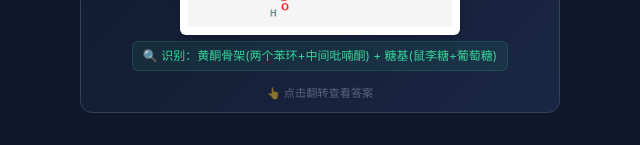
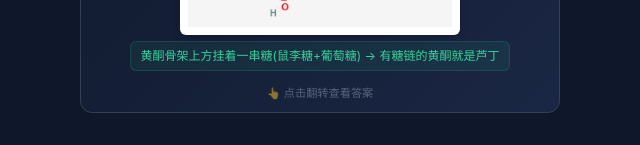
Before and after one commit to jing1312/flashcard-pharm, a plain HTML site: page index.html in a window 1280 px wide. Shown: the part 637-782 px from the top of the page, 320-960 px from the left. Drawn offline with Linux system fonts and the light colour scheme.

Commit message:
feat: 识别要点全部改为形象化描述
- 用视觉比喻替代抽象术语：三节火车、蝴蝶翅膀、蜗牛壳、天线
- 强调视觉区分点：过氧桥、螺缩酮、氧桥、碳苷、四元氧杂环
- 每条tip都指向眼睛该盯的位置和最独特的形状

```diff
--- a/index.html
+++ b/index.html
@@ -491,7 +491,7 @@ const CARDS = [
     tag: "黄酮", chapter: "糖和苷 / 黄酮",
     primary: "黄酮（C6-C3-C6）", secondary: "黄酮(醇)苷",
     activity: "降低毛细血管通透性、维持血管韧性、防治脆性出血",
-    tip: "🔍 识别：黄酮骨架(两个苯环+中间吡喃酮) + 糖基(鼠李糖+葡萄糖)"
+    tip: "黄酮骨架上方挂着一串糖(鼠李糖+葡萄糖) → 有糖链的黄酮就是芦丁"
   },
   {
     id: 2, cid: 5281416, img: "02-esculetin.png",
@@ -499,7 +499,7 @@ const CARDS = [
     tag: "香豆素", chapter: "香豆素",
     primary: "香豆素（苯并α-吡喃酮）", secondary: "简单香豆素",
     activity: "抗菌、抗炎（秦皮抗菌有效成分）",
-    tip: "🔍 识别：苯环并六元内酯环(α-吡喃酮) + 两个相邻酚羟基(6,7位)"
+    tip: "苯环旁边并着一个小六元环(内酯环)，环上两个OH紧挨着 → 香豆素里最简单的"
   },
   {
     id: 3, cid: 3001664, img: "03-schisandrin.png",
@@ -507,7 +507,7 @@ const CARDS = [
     tag: "木脂素", chapter: "木脂素",
     primary: "联苯环辛烯", secondary: "联苯环辛烯类木脂素",
     activity: "保肝、降转氨酶、镇静",
-    tip: "🔍 识别：两个苯环通过八元环连接(联苯环辛烯) + 多个甲氧基"
+    tip: "两个苯环被一个8字形八元环箍在一起(联苯环辛烯)，上面挂着好多OCH₃"
   },
   {
     id: 4, cid: 3220, img: "04-emodin.png",
@@ -515,7 +515,7 @@ const CARDS = [
     tag: "醌类", chapter: "醌类 · 蒽醌",
     primary: "蒽醌（三环线性稠合）", secondary: "羟基蒽醌",
     activity: "泻下、抗菌",
-    tip: "🔍 识别：三个六元环排成一条直线(蒽醌骨架) + 多个酚羟基"
+    tip: "三个六元环排成一条直线(像三节火车)→ 中间环上两个C=O像两只眼睛 → 蒽醌"
   },
   {
     id: 5, cid: 164676, img: "05-tanshinone-iia.png",
@@ -523,7 +523,7 @@ const CARDS = [
     tag: "醌类", chapter: "醌类 · 菲醌",
     primary: "菲醌（菲核邻醌）", secondary: "菲醌(邻醌)",
     activity: "活血化瘀、扩张冠脉、抗心肌缺血",
-    tip: "🔍 识别：菲醌骨架(三个稠合环) + 醌结构(邻位两个C=O) + 呋喃环"
+    tip: "三环弯折排列(非直线！区别蒽醌) + 旁边多长了个呋喃小环(像小尾巴) → 菲醌"
   },
   {
     id: 6, cid: 5280343, img: "06-quercetin.png",
@@ -531,7 +531,7 @@ const CARDS = [
     tag: "黄酮", chapter: "黄酮类",
     primary: "黄酮（C6-C3-C6）", secondary: "黄酮醇",
     activity: "抗氧化、扩张冠脉、降血脂",
-    tip: "🔍 识别：典型黄酮骨架 + 3位有羟基(黄酮醇特征) + 多个酚羟基"
+    tip: "典型黄酮骨架(两苯环+中间吡喃酮) + 3位有个OH → 没糖链的黄酮醇就是槲皮素"
   },
   {
     id: 7, cid: 68827, img: "07-artemisinin.png",
@@ -539,7 +539,7 @@ const CARDS = [
     tag: "萜类", chapter: "萜类 / 挥发油",
     primary: "倍半萜（C₁₅）", secondary: "倍半萜内酯(过氧化物)",
     activity: "抗疟（屠呦呦获诺贝尔奖）",
-    tip: "🔍 识别：⚠️ 过氧桥(O-O)是灵魂！抗疟关键结构 + 内酯环"
+    tip: "⚠️ O—O过氧桥！环上横着一座O-O桥，全天然产物独此一家 → 看到过氧桥就是青蒿素"
   },
   {
     id: 8, cid: 1254, img: "08-menthol.png",
@@ -547,7 +547,7 @@ const CARDS = [
     tag: "萜类", chapter: "单萜 / 挥发油",
     primary: "单萜（C₁₀）", secondary: "环状单萜(醇)",
     activity: "局部清凉、止痛止痒、抗菌",
-    tip: "🔍 识别：简单的六元环 + 一个羟基 + 三个甲基(异丙基)"
+    tip: "极简！就一个六元环+一个OH+三个CH₃ → 考试里最简单的小环就是薄荷醇"
   },
   {
     id: 9, cid: 10494, img: "09-oleanolic-acid.png",
@@ -555,7 +555,7 @@ const CARDS = [
     tag: "三萜", chapter: "三萜 · 五环",
     primary: "五环三萜", secondary: "五环三萜(齐墩果烷型)",
     activity: "保肝、降转氨酶",
-    tip: "🔍 识别：五个稠合六元环(稠密结构) + 一个羧基(COOH)"
+    tip: "密密麻麻五个环挤一起(五环三萜) + 最底下伸出一个COOH → 五环+COOH=齐墩果酸"
   },
   {
     id: 10, cid: 9898279, img: "10-ginsenoside-rb1.png",
@@ -563,7 +563,7 @@ const CARDS = [
     tag: "三萜", chapter: "三萜 · 四环",
     primary: "四环三萜", secondary: "四环三萜(达玛烷型)皂苷",
     activity: "大补元气、抗疲劳、调节免疫",
-    tip: "🔍 识别：达玛烷型四环骨架 + 两条糖链(多个葡萄糖)"
+    tip: "四环骨架+左右各挂一长串糖链(像两只手) → 糖链最多的就是人参皂苷Rb1"
   },
   {
     id: 11, cid: 14982, img: "11-glycyrrhizic-acid.png",
@@ -571,7 +571,7 @@ const CARDS = [
     tag: "三萜", chapter: "三萜皂苷 · 甘草",
     primary: "五环三萜", secondary: "齐墩果烷型三萜皂苷",
     activity: "抗炎、抗溃疡、调节免疫、解毒",
-    tip: "🔍 识别：三萜苷元 + 两个葡萄糖醛酸糖链(双糖)"
+    tip: "五环三萜骨架+挂着两个葡萄糖醛酸(糖链末端有COOH) → 五环+两条酸糖链=甘草酸"
   },
   {
     id: 12, cid: 2724385, img: "12-digoxin.png",
@@ -579,7 +579,7 @@ const CARDS = [
     tag: "甾体", chapter: "甾体 · 强心苷",
     primary: "甾体（环戊烷多氢菲）", secondary: "强心苷",
     activity: "强心、治疗充血性心力衰竭",
-    tip: "🔍 识别：甾体骨架(四个环) + 五元内酯环(C17) + 三分子糖"
+    tip: "甾体四个环+尾巴C17翘起一个五元内酯环(丁烯内酯)+下面挂三串糖 → 强心苷标配"
   },
   {
     id: 13, cid: 99474, img: "13-diosgenin.png",
@@ -587,7 +587,7 @@ const CARDS = [
     tag: "甾体", chapter: "甾体皂苷",
     primary: "甾体（环戊烷多氢菲）", secondary: "甾体皂苷(螺甾烷醇型)",
     activity: "合成甾体激素原料；祛痰、抗菌",
-    tip: "🔍 识别：⚠️ 螺缩酮结构(螺原子连接两个环)是关键特征！"
+    tip: "⚠️ 右下角螺缩酮！一个螺原子把两个环像蜗牛壳一样拧在一起 → 看到螺就是薯蓣皂苷元"
   },
   {
     id: 14, cid: 2353, img: "14-berberine.png",
@@ -595,7 +595,7 @@ const CARDS = [
     tag: "生物碱", chapter: "生物碱 · 异喹啉",
     primary: "异喹啉（苯并吡啶）", secondary: "异喹啉类生物碱(原小檗碱型)",
     activity: "抗菌、抗炎、治肠道感染/痢疾",
-    tip: "🔍 识别：⚠️ 黄色季铵盐！四个稠合环 + 两个甲氧基"
+    tip: "⚠️ 四个环规整拼成方阵 + 中间N⁺带正电 + 两个OCH₃对称排列 → 黄色！"
   },
   {
     id: 15, cid: 24360, img: "15-camptothecin.png",
@@ -603,7 +603,7 @@ const CARDS = [
     tag: "生物碱", chapter: "生物碱 · 喹啉",
     primary: "喹啉（苯并吡啶）", secondary: "喹啉类生物碱",
     activity: "细胞毒/抗癌（抑制拓扑异构酶I）",
-    tip: "🔍 识别：五环稠合结构 + 内酯环(E环) + 喹啉母核"
+    tip: "五个环层层叠叠 → 最右边有个张开的内酯环(E环，六元) → 五环+内酯环开口=喜树碱"
   },
   {
     id: 16, cid: 9294, img: "16-ephedrine.png",
@@ -611,7 +611,7 @@ const CARDS = [
     tag: "生物碱", chapter: "生物碱 · 有机胺",
     primary: "苯丙胺", secondary: "有机胺类生物碱",
     activity: "平喘、解痉、收缩血管/升压",
-    tip: "🔍 识别：小分子！苯环 + 二甲氨基 + 羟基(苯丙胺骨架)"
+    tip: "极简小分子！苯环+侧链上NH和OH → 考试里最小最简单的生物碱就是麻黄碱"
   },
   {
     id: 17, cid: 5288826, img: "17-morphine.png",
@@ -619,7 +619,7 @@ const CARDS = [
     tag: "生物碱", chapter: "生物碱 · 吗啡烷",
     primary: "吗啡烷（菲核五环稠合）", secondary: "吗啡烷类生物碱",
     activity: "强效镇痛；具酸碱两性",
-    tip: "🔍 识别：⚠️ 五环(A-E) + 氧桥(4,5位) + 酚羟基(3位) + 醇羟基(6位)"
+    tip: "⚠️ 上方一条弧线氧桥横跨两环(4,5位) + 左边苯环上一个OH(酚羟基) → 有氧桥+酚OH=吗啡"
   },
   {
     id: 18, cid: 174174, img: "18-atropine.png",
@@ -627,7 +627,7 @@ const CARDS = [
     tag: "生物碱", chapter: "生物碱 · 莨菪烷",
     primary: "莨菪烷（托烷母核）", secondary: "莨菪烷类生物碱",
     activity: "解痉、散瞳、抑制腺体分泌",
-    tip: "🔍 识别：⚠️ 托烷骨架(双环桥结构) + 酯键连接苯乙酸"
+    tip: "⚠️ 左边双环桥(像蝴蝶翅膀,托烷骨架) + 右边通过酯键挂着苯乙酸 → 双环桥+酯链=阿托品"
   },
   {
     id: 19, cid: 36314, img: "19-paclitaxel.png",
@@ -635,7 +635,7 @@ const CARDS = [
     tag: "补充", chapter: "二萜",
     primary: "二萜", secondary: "二萜(紫杉烷类)",
     activity: "抗癌（乳腺癌/卵巢癌），稳定微管",
-    tip: "🔍 识别：大分子！紫杉烷骨架 + 苯异丝氨酸侧链 + 四元氧杂环"
+    tip: "⚠️ 巨型分子！中间有个罕见的四元氧杂环(oxetane) + 苯异丝氨酸侧链 → 最大最复杂"
   },
   {
     id: 20, cid: 5770, img: "20-reserpine.png",
@@ -643,7 +643,7 @@ const CARDS = [
     tag: "补充", chapter: "吲哚类生物碱",
     primary: "吲哚类", secondary: "吲哚类生物碱",
     activity: "降压、镇静",
-    tip: "🔍 识别：复杂结构！吲哚母核 + 三个甲氧基 + 三甲氧基苯甲酰基"
+    tip: "右边吲哚(苯环并吡咯,像半个蝴蝶) + 左边三甲氧基苯甲酰基(一排OCH₃)"
   },
   {
     id: 21, cid: 5281807, img: "21-puerarin.png",
@@ -651,7 +651,7 @@ const CARDS = [
     tag: "补充", chapter: "异黄酮",
     primary: "黄酮", secondary: "异黄酮(碳苷)",
     activity: "扩张冠脉、改善微循环",
-    tip: "🔍 识别：⚠️ 碳苷！葡萄糖直接连在黄酮骨架上(C-C键，非O-糖苷)"
+    tip: "⚠️ 碳苷！糖直接C-C键焊在黄酮骨架上，没有O桥 → 糖和骨架之间没有O=葛根素"
   },
   {
     id: 22, cid: 5318517, img: "22-andrographolide.png",
@@ -659,7 +659,7 @@ const CARDS = [
     tag: "补充", chapter: "二萜内酯",
     primary: "二萜", secondary: "二萜内酯",
     activity: "清热解毒、抗炎",
-    tip: "🔍 识别：二萜骨架 + γ-内酯环(五元) + 两个双键 + 羟基"
+    tip: "三环稠合+尾巴翘起一个五元内酯环(γ-内酯) + 两个C=C双键 → 内酯环+双键=穿心莲"
   },
   {
     id: 23, cid: 2519, img: "23-caffeine.png",
@@ -667,7 +667,7 @@ const CARDS = [
     tag: "补充", chapter: "嘌呤类生物碱",
     primary: "嘌呤类", secondary: "嘌呤类生物碱",
     activity: "中枢兴奋、利尿",
-    tip: "🔍 识别：⚠️ 嘌呤骨架(两个稠合环) + 三个甲基(1,3,7位)"
+    tip: "⚠️ 两个小环拼一起(嘌呤骨架) + 三个CH₃像天线一样竖着(1,3,7位) → 嘌呤+三甲基=咖啡因"
   },
   {
     id: 24, cid: 64945, img: "24-ursolic-acid.png",
@@ -675,7 +675,7 @@ const CARDS = [
     tag: "补充", chapter: "三萜",
     primary: "三萜", secondary: "乌苏烷型三萜",
     activity: "保肝、抗炎",
-    tip: "🔍 识别：五环三萜骨架 + 羧基 + 双键(与齐墩果酸区别：甲基位置不同)"
+    tip: "和齐墩果酸几乎一模一样(五环+COOH) → 区别：熊果酸有两个CH₃挤在同一个碳上(偕二甲基)"
   }
 ];
 
```
